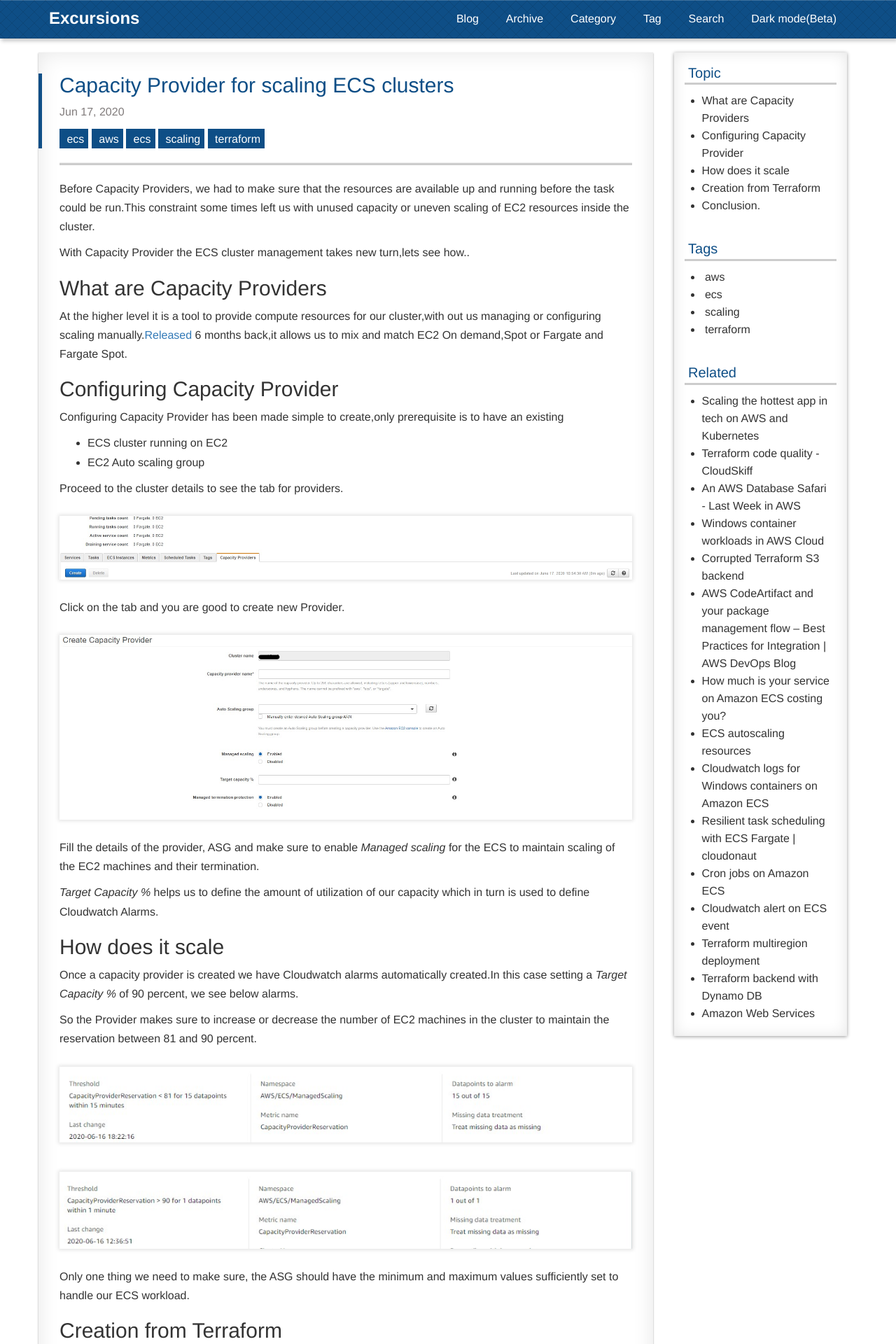
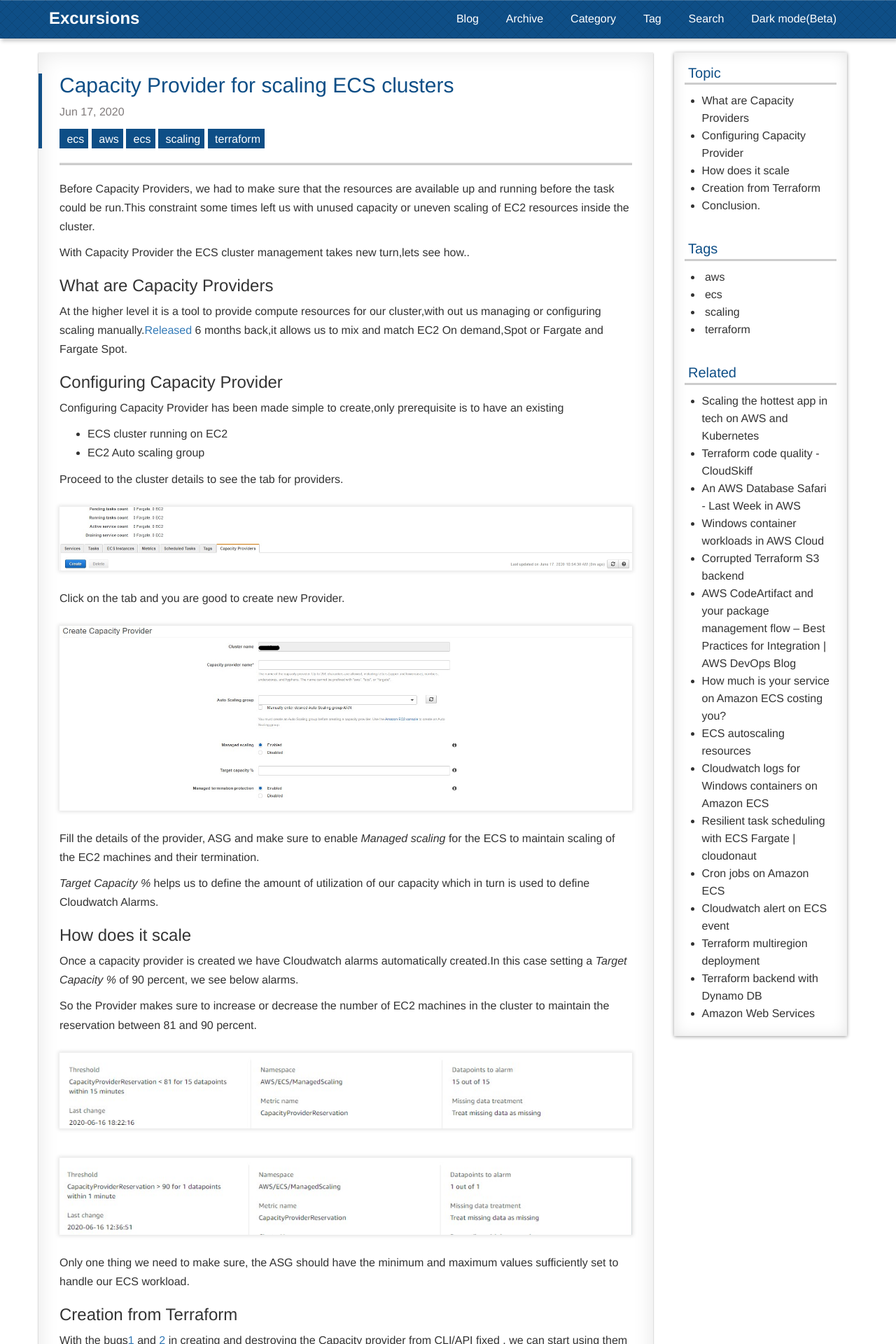
Before and after one commit to iam-j/iam-j.github.io, a Jekyll site: the page built from _posts/2020-06-17-capacity-provider-for-scaling.markdown, in a window 1280 px wide. Shown: the top 1920 px of the page at 70% size. Built offline with Jekyll 4.4.1, drawn with Linux system fonts in a browser that asks for light colours; nearby versions of some CDN libraries.

Commit message:
Markdown Fixes

```diff
--- a/_posts/2020-06-15-simplest-dashboard-setup.markdown
+++ b/_posts/2020-06-15-simplest-dashboard-setup.markdown
@@ -18,7 +18,7 @@ Assuming you already have
 
 Lets begin..
 
-## Installing the Dashboard
+### Installing the Dashboard
 
 Visit this [page](https://github.com/kubernetes/dashboard/releases) to see the latest available version of the Dashboard.
 
@@ -42,7 +42,7 @@ As you might you have noticed ,this URL will only work from the cluster.we need
 kubectl proxy --address EC2Ipaddr --accept-hosts '^.*$' --port=8001
 {% endhighlight %}
 
-## User Login for testing
+### User Login for testing
 
 **Please note** that the instructions below would give full access to the cluster with out any authentication so use it only for testing and never on Production.
 
@@ -84,7 +84,7 @@ Rerun the proxy command in previous command,you should be able to login and see
 kubectl proxy --address EC2Ipaddr --accept-hosts '^.*$' --port=8001
 {% endhighlight %}
 
-## Conclusion
+### Conclusion
 
 With this setup we should be able see the details of the Nodes,Pods,Clusters,deployments and etc.As your cluster complexity increases Kubernetes Dashboard would be very useful to track the resources.
 
--- a/_posts/2020-06-17-capacity-provider-for-scaling.markdown
+++ b/_posts/2020-06-17-capacity-provider-for-scaling.markdown
@@ -14,11 +14,11 @@ With Capacity Provider the ECS cluster management takes new turn,lets see how..
 * TOC
 {:toc}
 
-## What are Capacity Providers
+### What are Capacity Providers
 
 At the higher level it is a tool to provide compute resources for our cluster,with out us managing or configuring scaling manually.[Released](https://aws.amazon.com/about-aws/whats-new/2019/12/amazon-ecs-capacity-providers-now-available/) 6 months back,it allows us to mix and match EC2 On demand,Spot or Fargate and Fargate Spot.
 
-## Configuring Capacity Provider
+### Configuring Capacity Provider
 
 Configuring Capacity Provider has been made simple to create,only prerequisite is to have an existing
 
@@ -39,7 +39,7 @@ Fill the details of the provider, ASG and make sure to enable *Managed scaling*
 
 *Target Capacity %* helps us to define the amount of utilization of our capacity which in turn is used to define Cloudwatch Alarms.
 
-## How does it scale
+### How does it scale
 
 Once a capacity provider is created we have Cloudwatch alarms automatically created.In this case setting a *Target Capacity %* of 90 percent, we see below alarms.
 
@@ -52,7 +52,7 @@ So the Provider makes sure to increase or decrease the number of EC2 machines in
 
 Only one thing we need to make sure, the ASG should have the minimum and maximum values sufficiently set to handle our ECS workload.
 
-## Creation from Terraform
+### Creation from Terraform
 
 With the bugs[1](https://github.com/aws/containers-roadmap/issues/632#event-3450950532) and [2](https://github.com/terraform-providers/terraform-provider-aws/issues/11286#issuecomment-645063796) in creating and destroying the Capacity provider from CLI/API fixed , we can start using them in our Terraform scripts while creating a cluster as below
 
@@ -88,7 +88,7 @@ resource "aws_ecs_capacity_provider" "my_ec2_provider" {
 
 Note:We can attach multiple Providers to a single cluster.
 
-## Conclusion.
+### Conclusion.
 
 We can achieve smooth scale in and scale out of the resources in the cluster and more importantly we now have a new state for ECS called **PROVISIONING** which makes sure to keep the task in waiting state until we have the sufficient capacity scaled out, instead of failing with **Insufficient resources** , which was the case previously.
 
--- a/_posts/2020-06-28-building-simple-python-bot.markdown
+++ b/_posts/2020-06-28-building-simple-python-bot.markdown
@@ -63,7 +63,7 @@ import re
 def get_url():
     contents = requests.get('https://api.unsplash.com/photos/random/?client_id=YOUR_CLIENT_ID_HERE').json()
     url = contents['urls']
-## Fetching regular size image from the returned JSON file
+##Fetching regular size image from the returned JSON file
     image = url["regular"]
     return image
 
--- a/static/css/dark.css
+++ b/static/css/dark.css
@@ -14,14 +14,14 @@
 
 
     h1:not([style*="color:"]):not(.title),
-    h2:not([style*="color:"]):not(.title)
+    h2:not([style*="color:"]):not(.title),
+    h4:not([style*="color:"]):not(.title),
      {
         color: #428bca!important;
     }
 
 
     h3:not([style*="color:"]):not(.title),
-    h4:not([style*="color:"]):not(.title),
     h5:not([style*="color:"]):not(.title),
     h6:not([style*="color:"]):not(.title)
     {
```
Also changed, not shown: _posts/2020-06-20-windows-container.markdown (+4 -4 lines).
